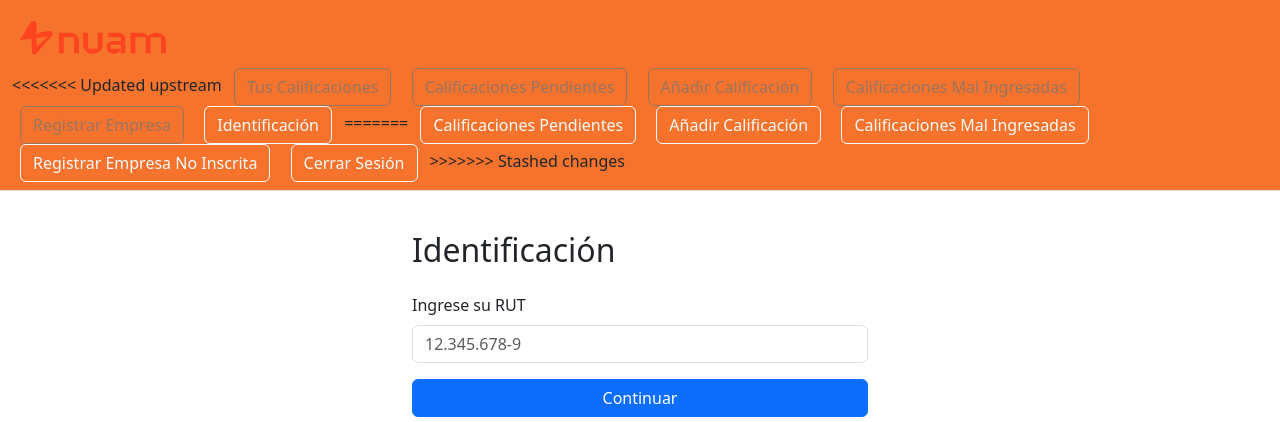
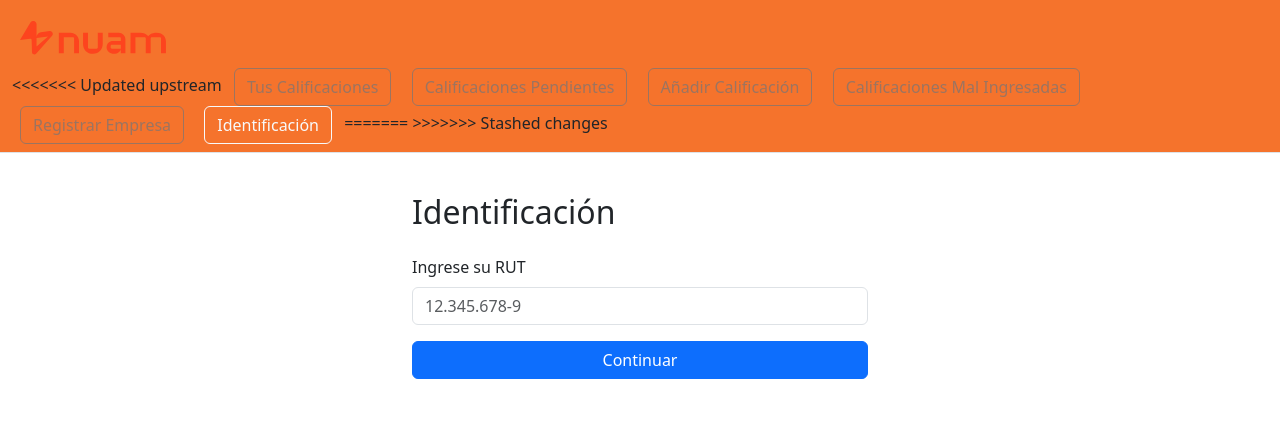
Before and after one commit to javierpepito/Proyecto_Nuam, a Django app: page / in a window 1280 px wide. Shown: the top 422 px of the page. Run offline with Django 4.2, Linux system fonts and the light colour scheme.

Commit message:
Feat: Pequeño cambio

```diff
--- a/Contenedor_Calificaciones/templates/Contenedor_Calificaciones/base.html
+++ b/Contenedor_Calificaciones/templates/Contenedor_Calificaciones/base.html
@@ -40,12 +40,6 @@
                     <a class="btn btn-outline-light mx-2" href="{% url 'identificacion' %}">Identificación</a>
                 {% endif %}
 =======
-                <!-- <a class="btn btn-outline-light mx-2" href="{% url 'nombre_vista' %}">Tus Calificaciones</a> -->
-                <a class="btn btn-outline-light mx-2" href="#">Calificaciones Pendientes</a>
-                <a class="btn btn-outline-light mx-2" href="#">Añadir Calificación</a>
-                <a class="btn btn-outline-light mx-2" href="#">Calificaciones Mal Ingresadas</a>
-                <a class="btn btn-outline-light mx-2" href="#">Registrar Empresa No Inscrita</a>
-                <a class="btn btn-outline-light mx-2" href="#">Cerrar Sesión</a>
 >>>>>>> Stashed changes
             </div>
         </div>
```
